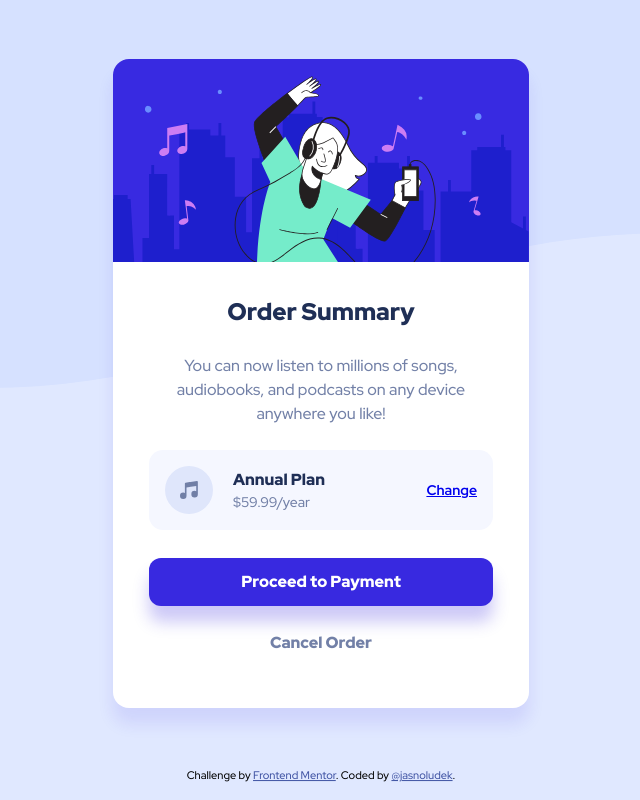
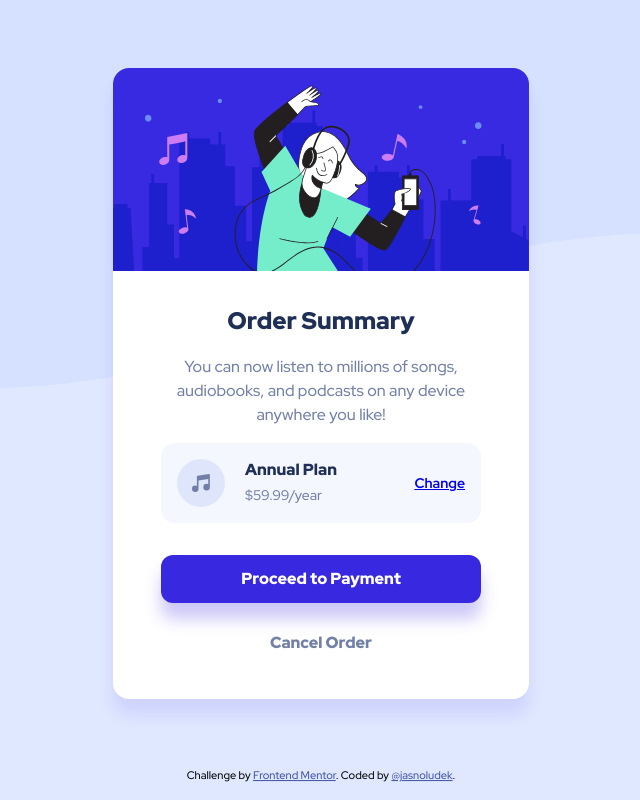
Before and after one commit to jasnoludek/order-summary-component-main, a plain HTML site: page index.html in a window 1280 px wide. Shown: the whole page, without its empty margins (319-959 px from the left). Drawn offline with Linux system fonts and the light colour scheme.

Commit message:
Edit html and css
This commit removes unnecessary div containers and margins
The card content container now uses flexbox to simplify
the vertical spacing of its child elements.

```diff
--- a/index.html
+++ b/index.html
@@ -14,11 +14,10 @@
 </head>
 
 <body>
+
   <main>
   <article class="card__container">
-
     <img class="card__img" src="images/illustration-hero.svg" alt="An illustration of a woman dancing and listening to headphones in front of a city skyline at night"/>
-
     <div class="card__content">
       <h1>Order Summary</h1>
       <p>You can now listen to millions of songs, audiobooks, and podcasts on any
@@ -31,13 +30,9 @@
         </div>
         <a class="plan__change" href="#">Change</a>
       </div>
+      <a class="anchor__proceed" href="#">Proceed to Payment</a>
+      <a class="anchor__cancel" href="#">Cancel Order</a>
     </div>
-
-    <div class="btn__container">
-    <button class="btn__proceed">Proceed to Payment</button>
-    <button class="btn__cancel">Cancel Order</button>
-    </div>
-
   </article>
   </main>
 
--- a/style.css
+++ b/style.css
@@ -126,8 +126,9 @@ body {
     overflow: hidden;
     text-align: center;
     max-width: 21rem;
-    margin: 0 1rem;
+    margin: 2rem 1rem;
     box-shadow: 0rem 1rem 1rem hsla(245, 75%, 52%, 0.1);
+
 }
 
 .card__img {
@@ -136,15 +137,21 @@ body {
     margin: 0;
 }
 
+.card__content {
+    padding: 2rem 1.5rem;
+    display: flex;
+    flex-direction: column;
+    gap: 1rem;
+}
+
 h1 {
-    margin: 1.5rem 0;
     font-size: 1.5rem;
     font-weight: var(--font-weight__black)
 }
 
 p {
-    margin: 0 2.25rem;
     line-height: 1.5;
+    padding: 0 0.5rem;
 }
 
 .card__plan-container {
@@ -152,26 +159,32 @@ p {
     display: flex;
     align-content: center;
     padding: 1rem;
-    margin: 1.5rem 1.5rem;
+    margin-bottom: 1rem;
     border-radius: 0.875rem;
     font-size: 0.875rem;
+}
+
+.card__icon-music {
+    align-self: center;
 }
 
 .card__plan-selection {
     display: flex;
     flex-direction: column;
     justify-content: center;
-    align-items: flex-start;
     margin-left: 1.25rem;
+    text-align: left;
+    gap: 0.75ch;
 }
 
 .plan__type {
     font-size: 1rem;
     font-weight: var(--font-weight__black);
+    line-height: 1.1;
 }
 
 .plan__price {
-    margin: 0;
+    padding: 0;
 }
 
 .plan__change {
@@ -186,37 +199,33 @@ p {
     text-decoration: none;
 }
 
-.btn__container {
-    display: flex;
-    flex-direction: column;
-    margin: 0 1.5rem;
-    font-size: 1rem;
-}
-
-.btn__proceed {
+.anchor__proceed {
+    display: block;
+    text-decoration: none;
     background-color: var(--p__bright-blue);
     color: white;
     font-weight: var(--font-weight__black);
     padding: 0.75rem 0;
     border: none;
     border-radius: 0.75rem;
-    margin-bottom: 1.5rem;
     box-shadow: 0rem 1rem 1rem hsla(245, 75%, 52%, 0.25);
 }
 
-.btn__proceed:hover {
+.anchor__proceed:hover {
     background-color: hsl(245, 75%, 67%);
 }
 
-.btn__cancel {
+.anchor__cancel {
+    display: block;
+    text-decoration: none;
+    padding: 0.75rem 0;
     background: none;
     border: none;
     color: var(--n__desaturated-blue);
     font-weight: var(--font-weight__black);
-    margin-bottom: 1.5rem;
 }
 
-.btn__cancel:hover {
+.anchor__cancel:hover {
     color: hsl(224, 23%, 35%);
 }
 
@@ -225,7 +234,6 @@ footer {
     top: 100%;
     margin-bottom: 1rem;
 }
-
 
 .attribution { font-size: 11px; text-align: center; }
 .attribution a { color: hsl(228, 45%, 44%); }
@@ -241,19 +249,7 @@ footer {
         max-width: 26rem;
     }
 
-    h1 {
-        margin-top: 2rem;
-    }
-
-    p {
-        margin: 0 3rem;
-    }
-
-    .card__plan-container {
-        margin: 1.5rem 2.25rem;
-    }
-
-    .btn__container {
-        margin: 1.75rem 2.25rem;
+    .card__content {
+        padding: 2rem 3rem;
     }
 }
```
